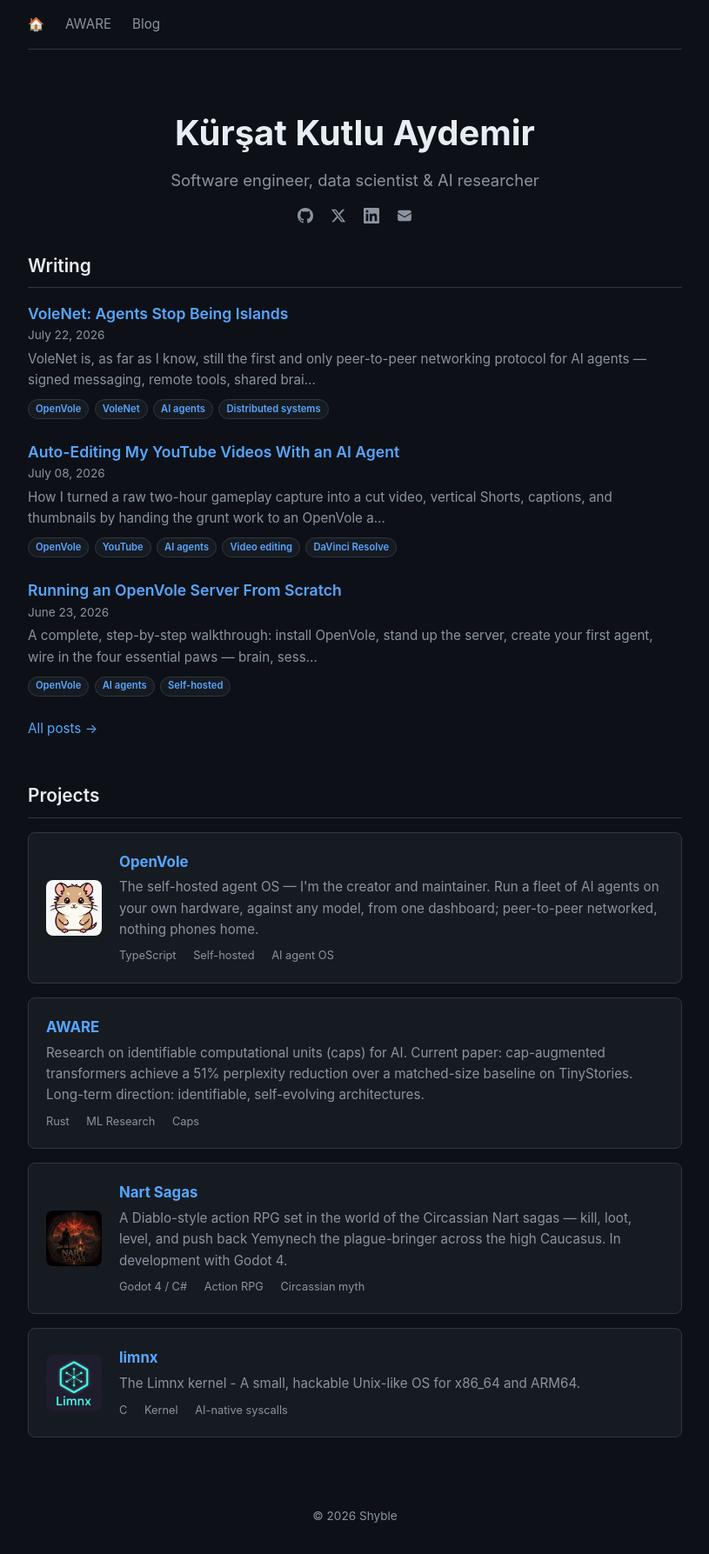
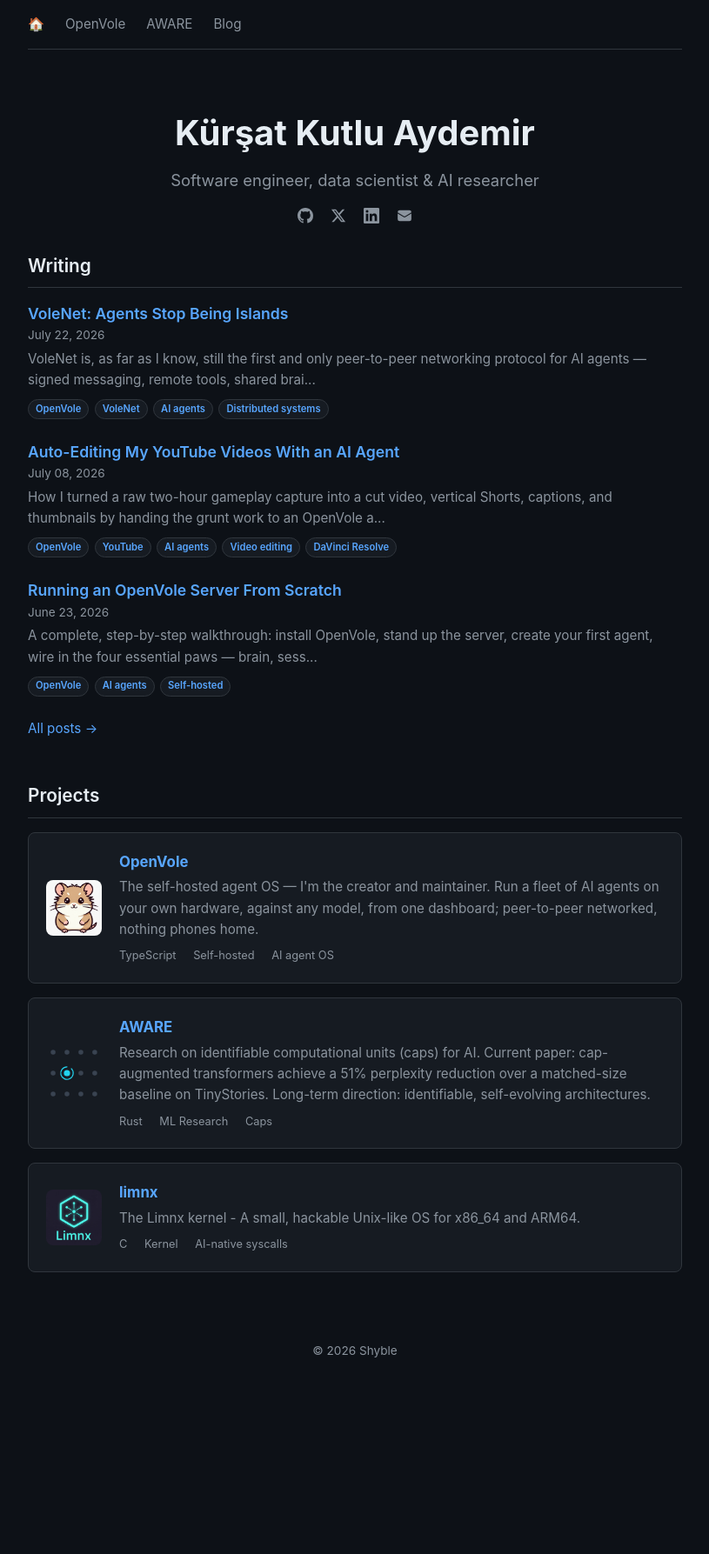
Before and after one commit to shyble/shyble.github.io, a Jekyll site: the page built from index.html, in a window 1280 px wide. Shown: the whole page at 87% size, without its empty margins (232-1047 px from the left). Built offline with Jekyll 4.4.1, drawn with Linux system fonts in a browser that asks for light colours; after the commit the page ends 1597 px from its top, so only the background shows below that.

Commit message:
nav: add OpenVole link

```diff
--- a/_layouts/default.html
+++ b/_layouts/default.html
@@ -402,6 +402,7 @@
         <nav>
             <div class="nav-links">
                 <a href="/">🏠</a>
+                <a href="https://openvole.com">OpenVole</a>
                 <a href="/aware/">AWARE</a>
                 <a href="/blog">Blog</a>
             </div>
--- a/aware.html
+++ b/aware.html
@@ -5,7 +5,8 @@
 ---
 
 <header>
-    <h1>AWARE</h1>
+    <img src="/images/aware-logo.svg" alt="AWARE"
+         style="display: block; height: 96px; max-width: 100%; margin-bottom: 0.5rem;">
     <p>Research on identifiable computational units for AI systems.</p>
 </header>
 
--- a/index.html
+++ b/index.html
@@ -56,25 +56,15 @@
     </div>
 
     <div class="card">
-        <h3><a href="/aware/">AWARE</a></h3>
-        <p>Research on identifiable computational units (caps) for AI. Current paper: cap-augmented transformers achieve a 51% perplexity reduction over a matched-size baseline on TinyStories. Long-term direction: identifiable, self-evolving architectures.</p>
-        <div class="meta">
-            <span>Rust</span>
-            <span>ML Research</span>
-            <span>Caps</span>
-        </div>
-    </div>
-
-    <div class="card">
         <div class="card-content">
-            <img src="images/nart-sagas.png" alt="Nart Sagas" class="card-img">
+            <img src="images/aware-mark.svg" alt="AWARE" class="card-img">
             <div>
-                <h3><a href="/nart-sagas/">Nart Sagas</a></h3>
-                <p>A Diablo-style action RPG set in the world of the Circassian Nart sagas — kill, loot, level, and push back Yemynech the plague-bringer across the high Caucasus. In development with Godot 4.</p>
+                <h3><a href="/aware/">AWARE</a></h3>
+                <p>Research on identifiable computational units (caps) for AI. Current paper: cap-augmented transformers achieve a 51% perplexity reduction over a matched-size baseline on TinyStories. Long-term direction: identifiable, self-evolving architectures.</p>
                 <div class="meta">
-                    <span>Godot 4 / C#</span>
-                    <span>Action RPG</span>
-                    <span>Circassian myth</span>
+                    <span>Rust</span>
+                    <span>ML Research</span>
+                    <span>Caps</span>
                 </div>
             </div>
         </div>
```
Also changed, not shown: images/aware-logo.svg (added), images/aware-mark.svg (added), 1 other file.
